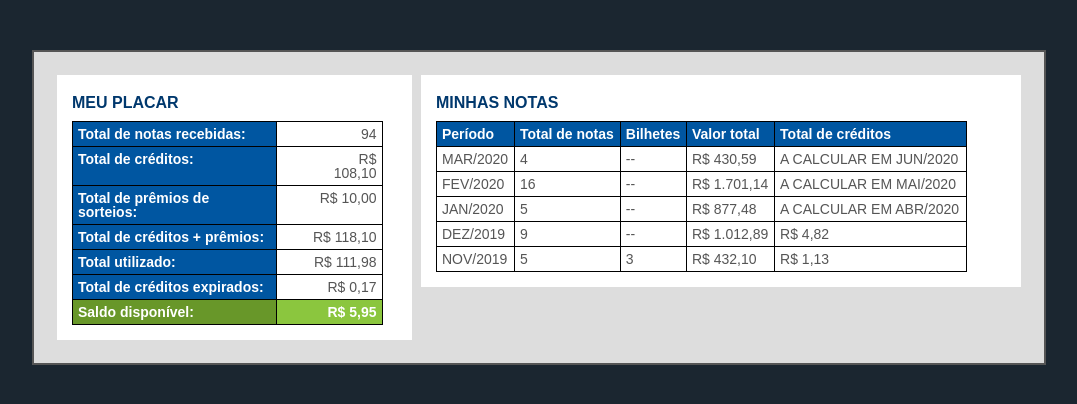
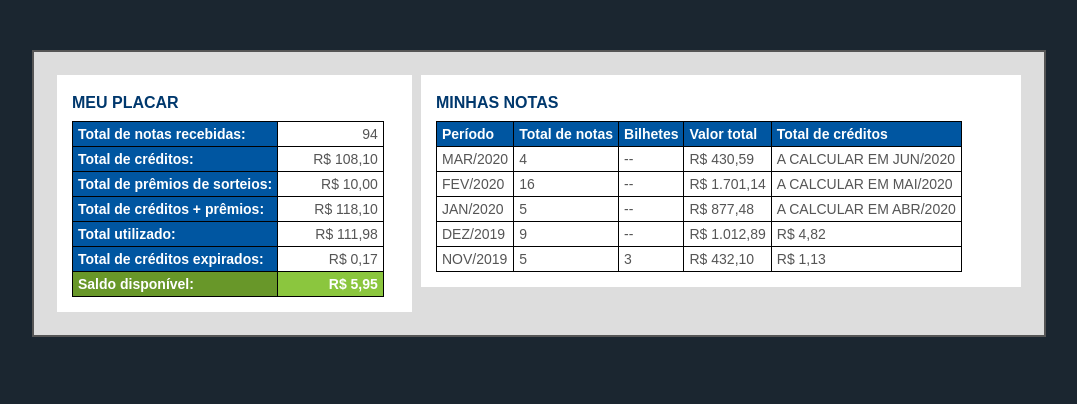
Before and after one commit to herijr/notas-teste, a plain HTML site: page index.html in a window 1280 px wide. Shown: the whole page, without its empty margins (101-1178 px from the left). Drawn offline with Linux system fonts and the light colour scheme.

Commit message:
tamanho da tabela

```diff
--- a/css/estilos.css
+++ b/css/estilos.css
@@ -64,9 +64,6 @@ section{
   color: #fff;
   background-color: #8BC63E;
 }
-table{
-  width: 90%;
-}
 
 @media (min-width: 960px) {
   .container{
```
